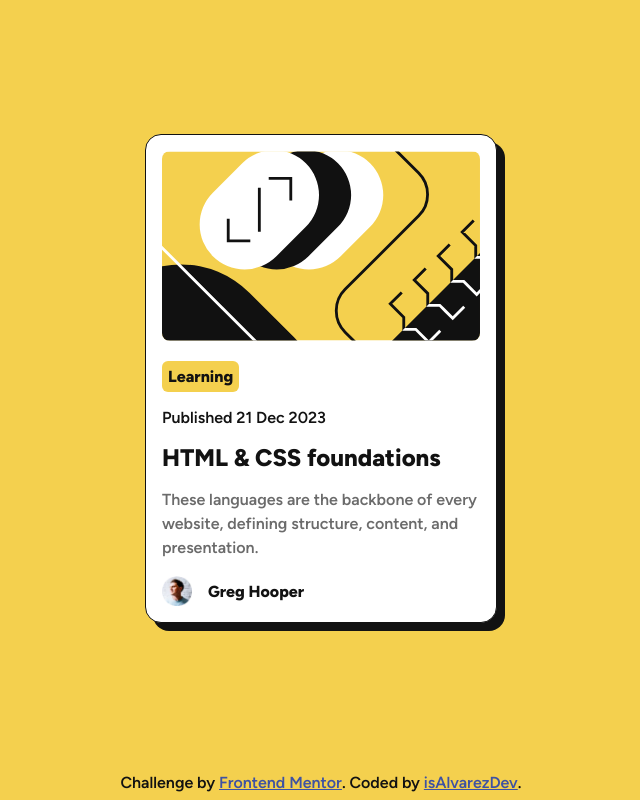
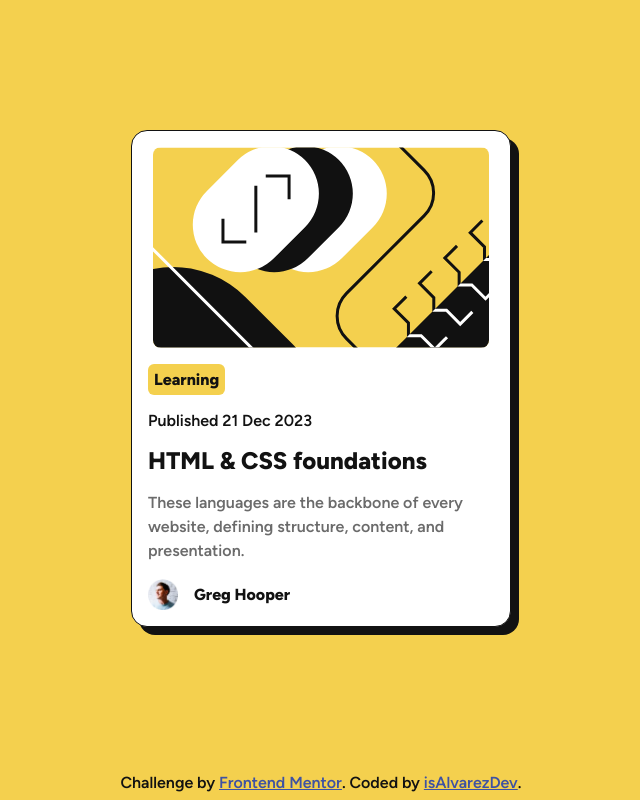
Before and after one commit to isAlvarezDev/frontend-mentor, a plain HTML site: page learning-paths/blog-card/index.html in a window 1280 px wide. Shown: the whole page, without its empty margins (319-959 px from the left). Drawn offline with Linux system fonts and the light colour scheme.

Commit message:
Changed a p for time tag and the main img and max-width card were modified

```diff
--- a/learning-paths/blog-card/index.html
+++ b/learning-paths/blog-card/index.html
@@ -13,7 +13,7 @@
   <main>
     <img class="main__img" src="./assets/images/illustration-article.svg" alt="illustration-article">
     <p class="main__subtitle">Learning</p>
-    <p>Published 21 Dec 2023</p>
+    <time datetime="2023-12-21">Published 21 Dec 2023</time>
     <h1>HTML & CSS foundations</h1>
     <p class="main__description">These languages are the backbone of every website, defining structure, content, and
       presentation.</p>
--- a/learning-paths/blog-card/style.css
+++ b/learning-paths/blog-card/style.css
@@ -30,7 +30,7 @@ body {
 }
 
 main {
-    max-width: 352px;
+    max-width: 380px;
     margin: var(--extra-large-spacing);
     padding: var(--large-spacing);
     background-color: var(--white);
@@ -39,7 +39,7 @@ main {
     border: 1px solid var(--black);
 }
 
-p, h1, .main__profile-section, .attribution {
+p, h1, .main__profile-section, .attribution, time {
     margin-top: var(--large-spacing);
     font-size: clamp(.8rem,4vw,1rem);
 }
@@ -61,7 +61,8 @@ img {
 }
 
 .main__img {
-    align-self: center;
+    display: block;
+    margin: auto;
 }
 
 .main__subtitle {
@@ -75,6 +76,10 @@ img {
 .main__subtitle:hover {
     background-color: var(--black);
     color: var(--yellow);
+}
+
+time {
+    display: block;
 }
 
 .main__description {
```
